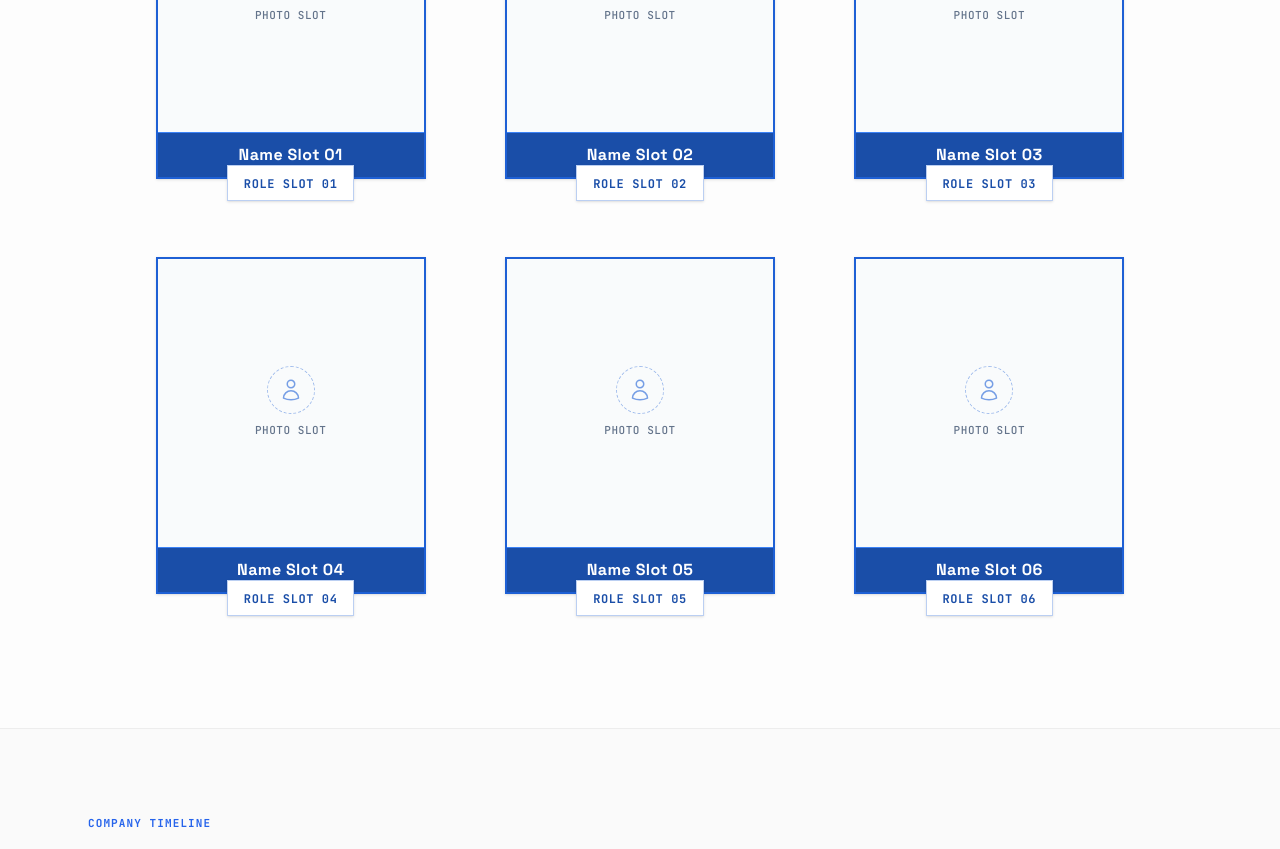
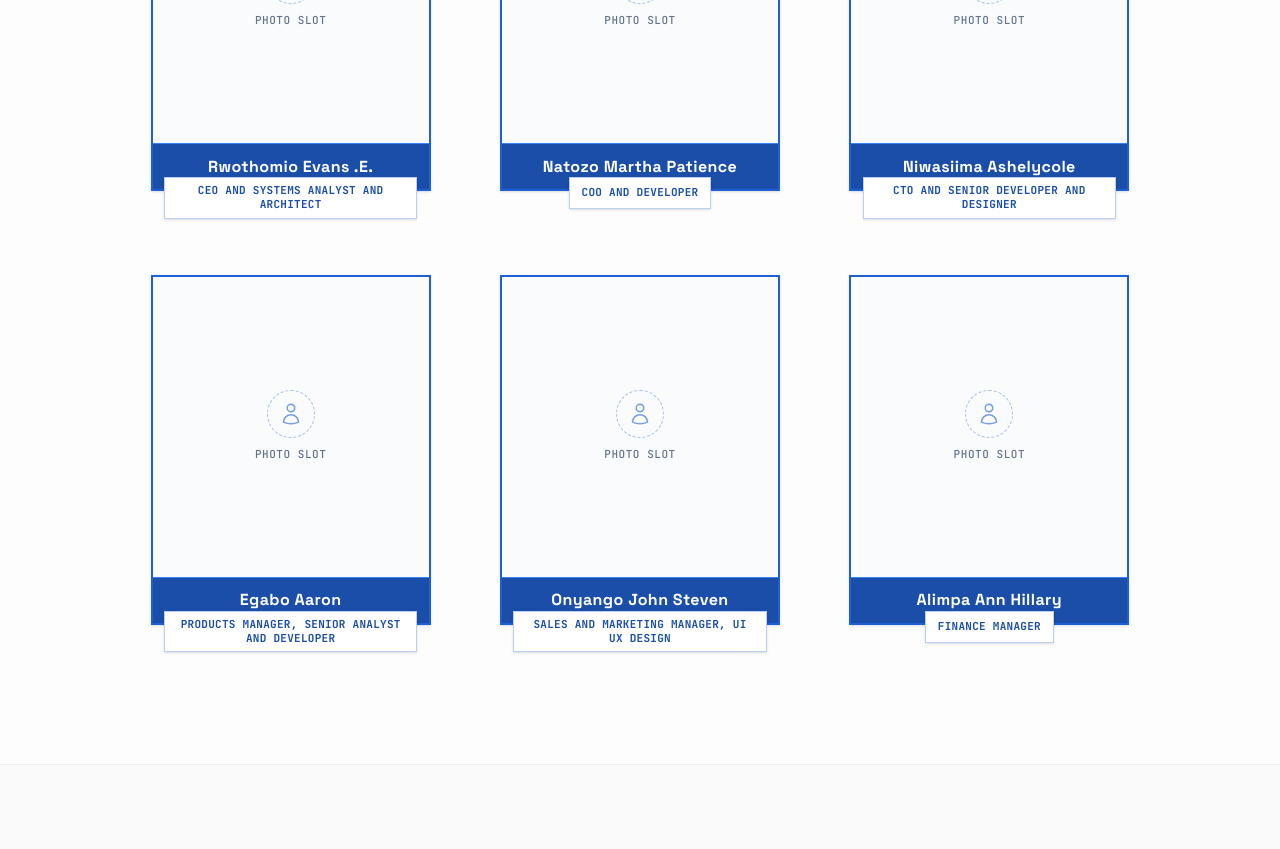
Before and after one commit to Ashelycole1/RENOA, a Next.js app: page /about in a window 1280 px wide. Shown: the part 2320-3169 px from the top of the page. Built offline with nearby package versions, Linux system fonts and the light colour scheme.

Commit message:
Upadating the Leadership roles and Names

```diff
--- a/src/components/LeadershipContainers.tsx
+++ b/src/components/LeadershipContainers.tsx
@@ -4,8 +4,8 @@ import React from "react";
 
 export interface LeadershipSlot {
   id: string | number;
-  name?: string;
-  role?: string;
+  name: string;
+  role: string;
   image?: string;
 }
 
@@ -14,25 +14,49 @@ interface LeadershipContainersProps {
   slots?: LeadershipSlot[];
 }
 
-// 6 slots for 6 positions
-const DEFAULT_SLOTS: LeadershipSlot[] = [
-  { id: 1, name: "Name Slot 01", role: "Role Slot 01" },
-  { id: 2, name: "Name Slot 02", role: "Role Slot 02" },
-  { id: 3, name: "Name Slot 03", role: "Role Slot 03" },
-  { id: 4, name: "Name Slot 04", role: "Role Slot 04" },
-  { id: 5, name: "Name Slot 05", role: "Role Slot 05" },
-  { id: 6, name: "Name Slot 06", role: "Role Slot 06" },
+// 6 Leadership members in chronological order
+export const LEADERSHIP_MEMBERS: LeadershipSlot[] = [
+  {
+    id: 1,
+    name: "Rwothomio Evans .E.",
+    role: "CEO and Systems Analyst and Architect",
+  },
+  {
+    id: 2,
+    name: "Natozo Martha Patience",
+    role: "COO and Developer",
+  },
+  {
+    id: 3,
+    name: "Niwasiima Ashelycole",
+    role: "CTO and Senior Developer and Designer",
+  },
+  {
+    id: 4,
+    name: "Egabo Aaron",
+    role: "Products Manager, Senior Analyst and Developer",
+  },
+  {
+    id: 5,
+    name: "Onyango John Steven",
+    role: "Sales And Marketing Manager, UI UX design",
+  },
+  {
+    id: 6,
+    name: "Alimpa Ann Hillary",
+    role: "Finance Manager",
+  },
 ];
 
 export default function LeadershipContainers({
   className = "",
-  slots = DEFAULT_SLOTS,
+  slots = LEADERSHIP_MEMBERS,
 }: LeadershipContainersProps) {
   const renderCard = (slot: LeadershipSlot, index: number) => {
     return (
       <div
         key={slot.id || index}
-        className="relative flex flex-col items-center w-full max-w-[250px] sm:max-w-[270px] transition-transform duration-200 hover:-translate-y-1"
+        className="relative flex flex-col items-center w-full max-w-[260px] sm:max-w-[280px] transition-transform duration-200 hover:-translate-y-1"
       >
         {/* Photo Container Frame with Snippet-style Blue Border */}
         <div className="relative w-full aspect-[4/5] border-2 border-[#1E60D5] bg-white rounded-none flex flex-col justify-between overflow-hidden shadow-sm">
@@ -42,7 +66,7 @@ export default function LeadershipContainers({
               // eslint-disable-next-line @next/next/no-img-element
               <img
                 src={slot.image}
-                alt={slot.name || "Team member"}
+                alt={slot.name}
                 className="w-full h-full object-cover object-top"
               />
             ) : (
@@ -61,25 +85,25 @@ export default function LeadershipContainers({
                   </svg>
                 </div>
                 <span className="text-[11px] font-mono font-medium uppercase tracking-wider text-[#64748b]">
-                  {slot.name ? "Photo Slot" : "Image Slot"}
+                  Photo Slot
                 </span>
               </div>
             )}
           </div>
 
           {/* Name Bar across the bottom of the container */}
-          <div className="w-full bg-[#1A4EA8] py-2.5 px-3 text-center border-t border-[#3B82F6] z-10">
-            <h4 className="text-sm sm:text-base font-bold text-white tracking-wide truncate">
-              {slot.name || "Name Slot"}
+          <div className="w-full bg-[#1A4EA8] py-2.5 px-3 text-center border-t border-[#3B82F6] z-10 flex items-center justify-center min-h-[46px]">
+            <h4 className="text-sm sm:text-base font-bold text-white tracking-wide leading-tight">
+              {slot.name}
             </h4>
           </div>
         </div>
 
         {/* Role / Designation Tag centered below overlapping bottom */}
-        <div className="relative -mt-3.5 z-20">
-          <div className="bg-white border border-[#1E60D5]/30 px-4 py-1 shadow-sm text-center">
-            <span className="text-[11px] sm:text-xs font-bold text-[#1A4EA8] tracking-wider uppercase font-mono whitespace-nowrap">
-              {slot.role || "Role Slot"}
+        <div className="relative -mt-3.5 z-20 w-full flex justify-center px-2">
+          <div className="bg-white border border-[#1E60D5]/30 px-3 py-1.5 shadow-sm text-center max-w-[96%] min-h-[32px] flex items-center justify-center">
+            <span className="text-[10px] sm:text-[11px] font-bold text-[#1A4EA8] tracking-wide uppercase font-mono leading-tight">
+              {slot.role}
             </span>
           </div>
         </div>
--- a/src/data/team.ts
+++ b/src/data/team.ts
@@ -10,17 +10,17 @@ export interface TeamMember {
 
 export const TEAM_MEMBERS: TeamMember[] = [
   {
-    name: "Evans",
-    role: "Chief Executive Officer",
+    name: "Rwothomio Evans .E.",
+    role: "CEO and Systems Analyst and Architect",
     location: "Kampala, Uganda",
     bio: "Product strategist focused on venture scaling and commercializing digital infrastructure across East Africa.",
     linkedIn: "https://www.linkedin.com/company/renoa-collective/",
-    initials: "EV",
+    initials: "RE",
     avatarColor: "#2563EB"
   },
   {
-    name: "Natozo Martha",
-    role: "Chief Operating Officer",
+    name: "Natozo Martha Patience",
+    role: "COO and Developer",
     location: "Kampala, Uganda",
     bio: "Operational architect coordinating client delivery cadences, talent operations, and project governance.",
     linkedIn: "https://www.linkedin.com/company/renoa-collective/",
@@ -28,8 +28,17 @@ export const TEAM_MEMBERS: TeamMember[] = [
     avatarColor: "#05668D"
   },
   {
+    name: "Niwasiima Ashelycole",
+    role: "CTO and Senior Developer and Designer",
+    location: "Kampala, Uganda",
+    bio: "Full-stack systems architect & AI engineer leading software design, LLM orchestration, and core platform delivery.",
+    linkedIn: "https://www.linkedin.com/in/ashelycole-niwasiima-627258330/",
+    initials: "NA",
+    avatarColor: "#2563EB"
+  },
+  {
     name: "Egabo Aaron",
-    role: "Project Manager",
+    role: "Products Manager, Senior Analyst and Developer",
     location: "Kampala, Uganda",
     bio: "Agile delivery lead ensuring every sprint ships on time, scope is tightly governed, and client expectations are exceeded.",
     linkedIn: "https://www.linkedin.com/company/renoa-collective/",
@@ -37,17 +46,8 @@ export const TEAM_MEMBERS: TeamMember[] = [
     avatarColor: "#028090"
   },
   {
-    name: "Alimpa Anne Hillary",
-    role: "Finance Lead",
-    location: "Kampala, Uganda",
-    bio: "Financial strategist managing client contract structures, multi-currency cash flows, and fiscal compliance.",
-    linkedIn: "https://www.linkedin.com/company/renoa-collective/",
-    initials: "AH",
-    avatarColor: "#00A896"
-  },
-  {
     name: "Onyango John Steven",
-    role: "Marketing Lead",
+    role: "Sales And Marketing Manager, UI UX design",
     location: "Kampala, Uganda",
     bio: "Growth marketer bridging product engineering with audience acquisition and enterprise brand partnerships.",
     linkedIn: "https://www.linkedin.com/company/renoa-collective/",
@@ -55,12 +55,12 @@ export const TEAM_MEMBERS: TeamMember[] = [
     avatarColor: "#02C39A"
   },
   {
-    name: "Niwasiima Ashelycole",
-    role: "Co-Founder & CTO",
+    name: "Alimpa Ann Hillary",
+    role: "Finance Manager",
     location: "Kampala, Uganda",
-    bio: "Full-stack systems architect & AI engineer leading software design, LLM orchestration, and core platform delivery.",
-    linkedIn: "https://www.linkedin.com/in/ashelycole-niwasiima-627258330/",
-    initials: "AN",
-    avatarColor: "#2563EB"
+    bio: "Financial strategist managing client contract structures, multi-currency cash flows, and fiscal compliance.",
+    linkedIn: "https://www.linkedin.com/company/renoa-collective/",
+    initials: "AA",
+    avatarColor: "#00A896"
   }
 ];
```
